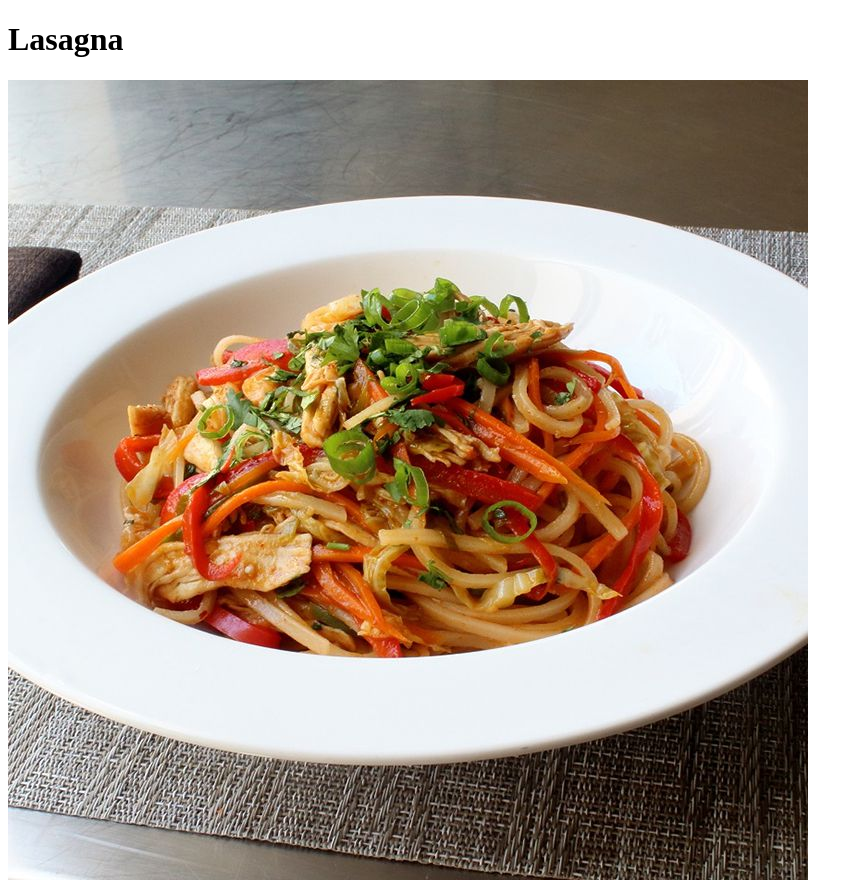
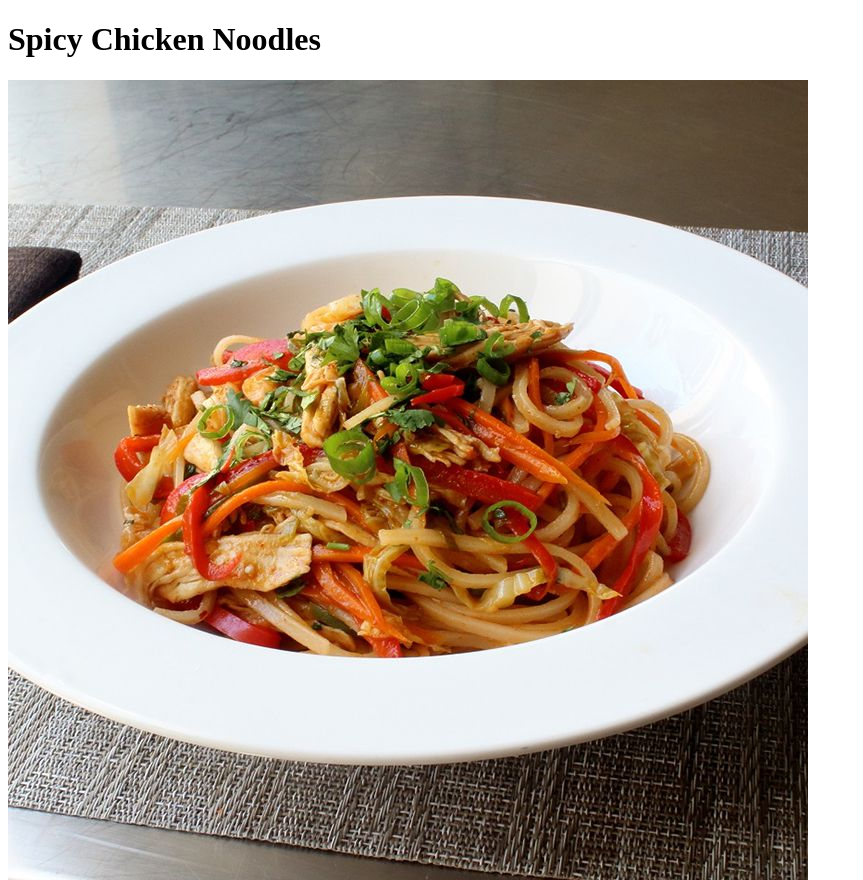
Before and after one commit to LikelyTransformer/odin-recipies, a plain HTML site: page recipies/spicy-chicken-noodles.html in a window 1280 px wide. Shown: the top 880 px of the page, without its empty margins (0-863 px from the left). Drawn offline with Linux system fonts and the light colour scheme.

Commit message:
Corrected titles for PB&J and spicy chicken noodles.

```diff
--- a/recipies/spicy-chicken-noodles.html
+++ b/recipies/spicy-chicken-noodles.html
@@ -6,7 +6,7 @@
     <title>Document</title>
 </head>
 <body>
-    <h1>Lasagna</h1>
+    <h1>Spicy Chicken Noodles</h1>
     <img src="spicy-chicken-noodles.jpg" alt="Spicy Chicken Noodles">
     <h2>Description</h2>
     <p>No matter what recipe they're used in, rice noodles are a proven crowd-pleaser.
```
Also changed, not shown: recipies/pbj.html (+1 -1 lines).
